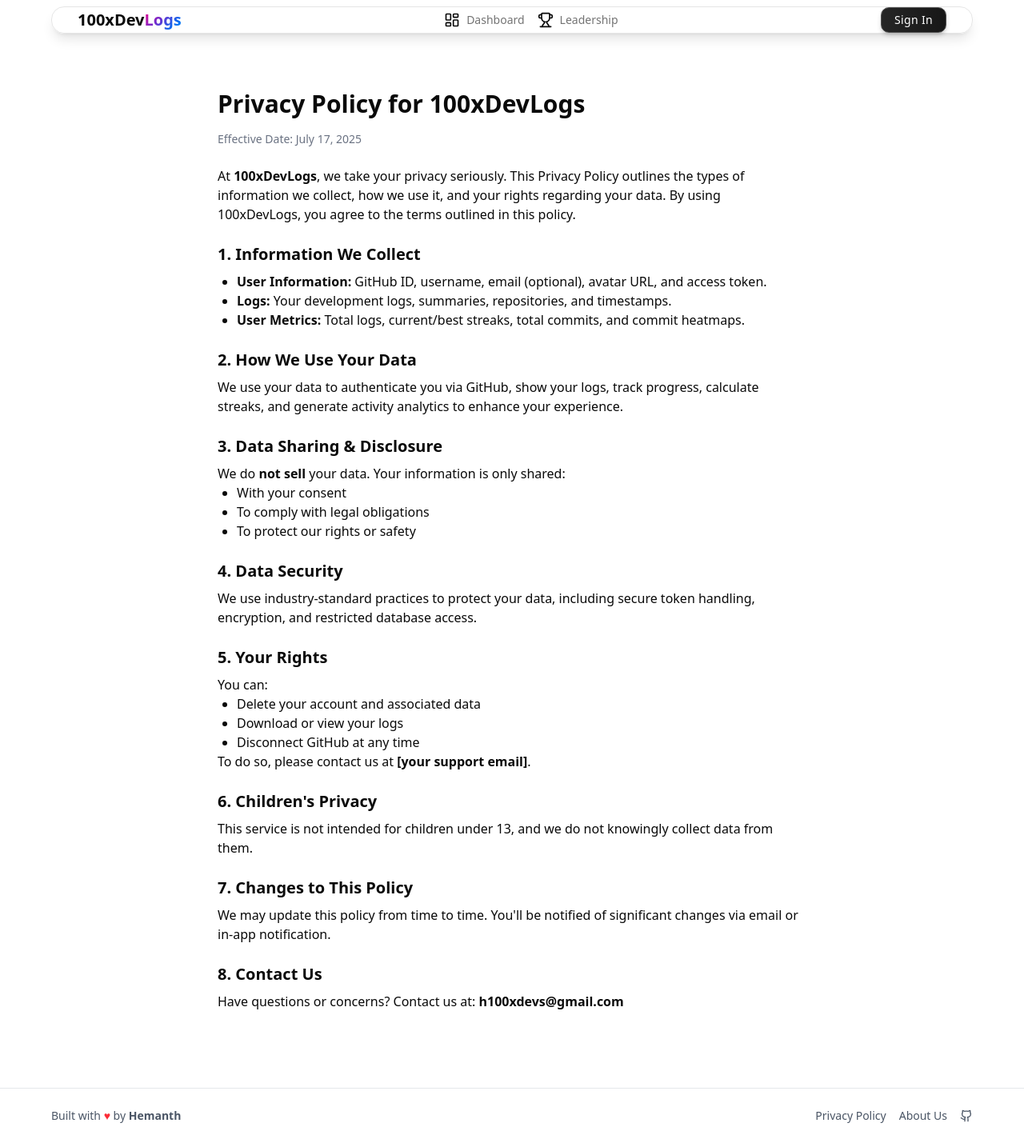
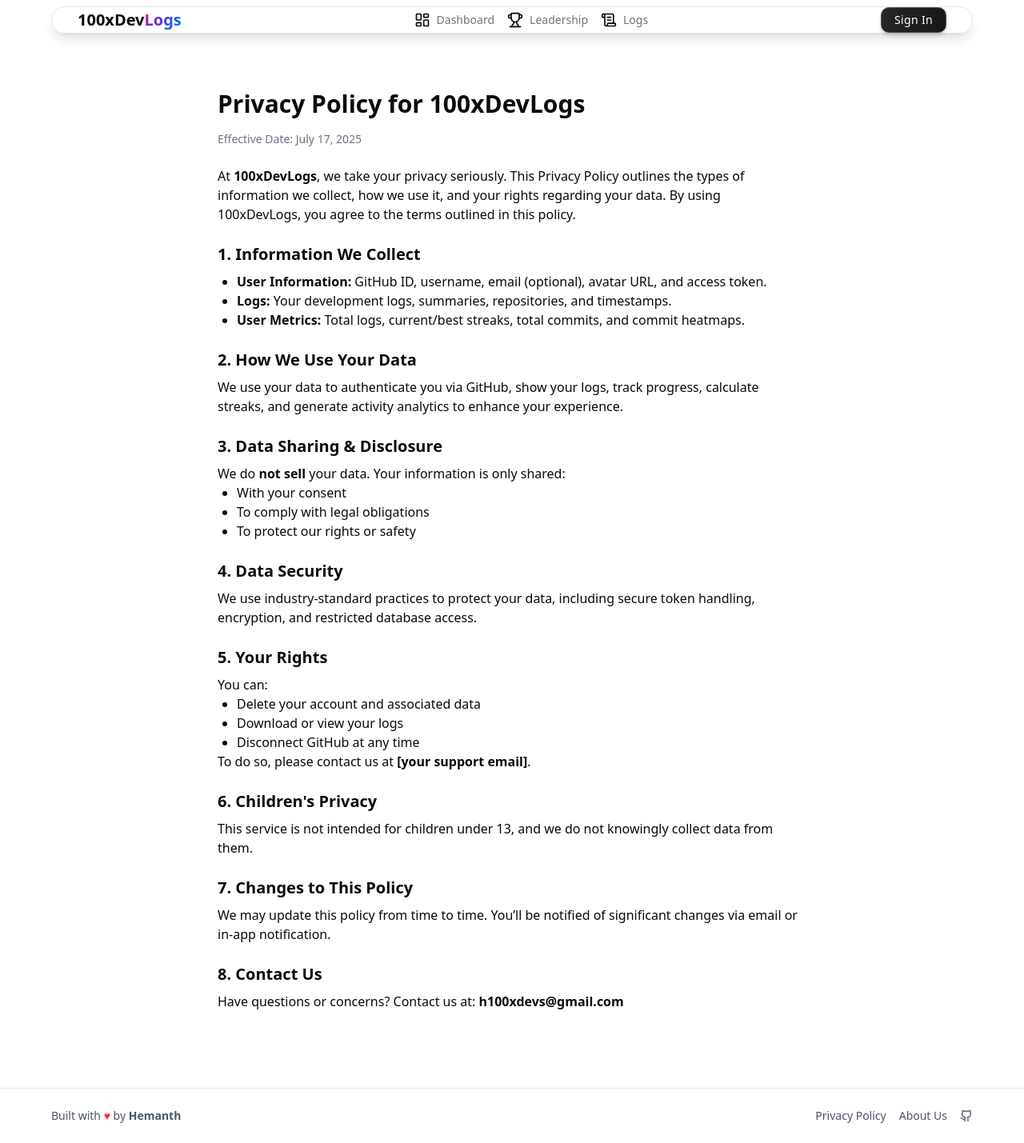
Before and after one commit to hemanth-1321/DailyDevs, a Next.js app in the folder client/: page /privacy in a window 1280 px wide. Shown: the whole page at 80% size. Built offline with nearby package versions, Linux system fonts and the light colour scheme; no server answers.

Commit message:
fixed_deploment

```diff
--- a/client/src/app/aboutus/page.tsx
+++ b/client/src/app/aboutus/page.tsx
@@ -24,7 +24,7 @@
       </section>
 
       <section>
-        <h2 className="text-xl font-semibold mb-2">Who's Behind This</h2>
+        <h2 className="text-xl font-semibold mb-2">Who&rsquo;s Behind This</h2>
         <p>
           Built by passionate devs who love open-source, habit-building, and
           developer communities. You can contribute to the project or reach out
--- a/client/src/app/dashboard/page.tsx
+++ b/client/src/app/dashboard/page.tsx
@@ -29,7 +29,7 @@
     url: string;
   } | null>(null);
 
-  const { totalLogs, currentStreak, bestStreak } = useStreakStore();
+  const { totalLogs, bestStreak } = useStreakStore();
   const { data: session, status } = useSession();
 
   useEffect(() => {
@@ -72,6 +72,7 @@
       }
     } catch (error) {
       toast.error("Failed to post log");
+      throw error;
     } finally {
       setLoading(false);
     }
--- /dev/null
+++ b/client/src/app/logs/page.tsx
@@ -0,0 +1,7 @@
+import React from "react";
+
+const page = () => {
+  return <div>page</div>;
+};
+
+export default page;
--- a/client/src/app/privacy/page.tsx
+++ b/client/src/app/privacy/page.tsx
@@ -90,7 +90,9 @@
       </section>
 
       <section className="mb-6">
-        <h2 className="text-xl font-semibold mb-2">6. Children's Privacy</h2>
+        <h2 className="text-xl font-semibold mb-2">
+          6. Children&apos;s Privacy
+        </h2>
         <p>
           This service is not intended for children under 13, and we do not
           knowingly collect data from them.
@@ -102,8 +104,8 @@
           7. Changes to This Policy
         </h2>
         <p>
-          We may update this policy from time to time. You'll be notified of
-          significant changes via email or in-app notification.
+          We may update this policy from time to time. You&rsquo;ll be notified
+          of significant changes via email or in-app notification.
         </p>
       </section>
 
--- a/client/src/app/user/[username]/page.tsx
+++ b/client/src/app/user/[username]/page.tsx
@@ -3,7 +3,7 @@
 import React, { useEffect, useState } from "react";
 import { Avatar, AvatarFallback, AvatarImage } from "@/components/ui/avatar";
 import { useSession } from "next-auth/react";
-import { BookOpen, Code, Flame, Github } from "lucide-react";
+import { BookOpen, Code, Flame } from "lucide-react";
 import { ActivityChart } from "@/components/ActivityChart";
 import {
   fetchUserActivity,
--- a/client/src/components/AppBar.tsx
+++ b/client/src/components/AppBar.tsx
@@ -14,7 +14,14 @@
   DropdownMenuTrigger,
 } from "./ui/dropdown-menu";
 import { Avatar, AvatarFallback, AvatarImage } from "./ui/avatar";
-import { LayoutDashboard, LogOut, Menu, Trophy, User } from "lucide-react";
+import {
+  LayoutDashboard,
+  LogOut,
+  Menu,
+  ScrollText,
+  Trophy,
+  User,
+} from "lucide-react";
 import { useRouter } from "next/navigation";
 import { AuroraText } from "./ui/AuroraText";
 
@@ -57,6 +64,13 @@
               >
                 <Trophy className="w-5 h-5" />
                 <p className="text-muted-foreground text-sm">Leadership</p>
+              </Link>
+              <Link
+                href="/logs"
+                className="flex items-center space-x-2 transition-opacity hover:opacity-90"
+              >
+                <ScrollText className="w-5 h-5" />
+                <p className="text-muted-foreground text-sm">Logs</p>
               </Link>
             </div>
 
--- a/client/src/lib/actions/github.ts
+++ b/client/src/lib/actions/github.ts
@@ -1,3 +1,8 @@
+type githubRepo = {
+  name: string;
+  html_url: string;
+};
+
 export const fetchTopLanguage = async (githubUsername: string) => {
   try {
     const res = await fetch(
@@ -29,7 +34,9 @@
     return null;
   }
 };
-export const fetchRepos = async (githubUsername: string) => {
+export const fetchRepos = async (
+  githubUsername: string
+): Promise<githubRepo[]> => {
   try {
     const res = await fetch(
       `https://api.github.com/users/${githubUsername}/repos?per_page=100`
@@ -38,8 +45,8 @@
       throw new Error("Failed to fetch GitHub repos");
     }
 
-    const repos = await res.json();
-    return repos.map((repo: any) => ({
+    const repos: githubRepo[] = await res.json();
+    return repos.map((repo) => ({
       name: repo.name,
       html_url: repo.html_url,
     }));
--- a/client/src/lib/auth.ts
+++ b/client/src/lib/auth.ts
@@ -48,7 +48,7 @@
       return session;
     },
 
-    async signIn({ user, account, profile }) {
+    async signIn() {
       return true;
     },
   },
--- a/client/src/types/next-auth.d.ts
+++ b/client/src/types/next-auth.d.ts
@@ -1,5 +1,5 @@
-import NextAuth from "next-auth";
-import { JWT } from "next-auth/jwt";
+import "next-auth";
+import "next-auth/jwt";
 
 declare module "next-auth" {
   interface Session {
```
